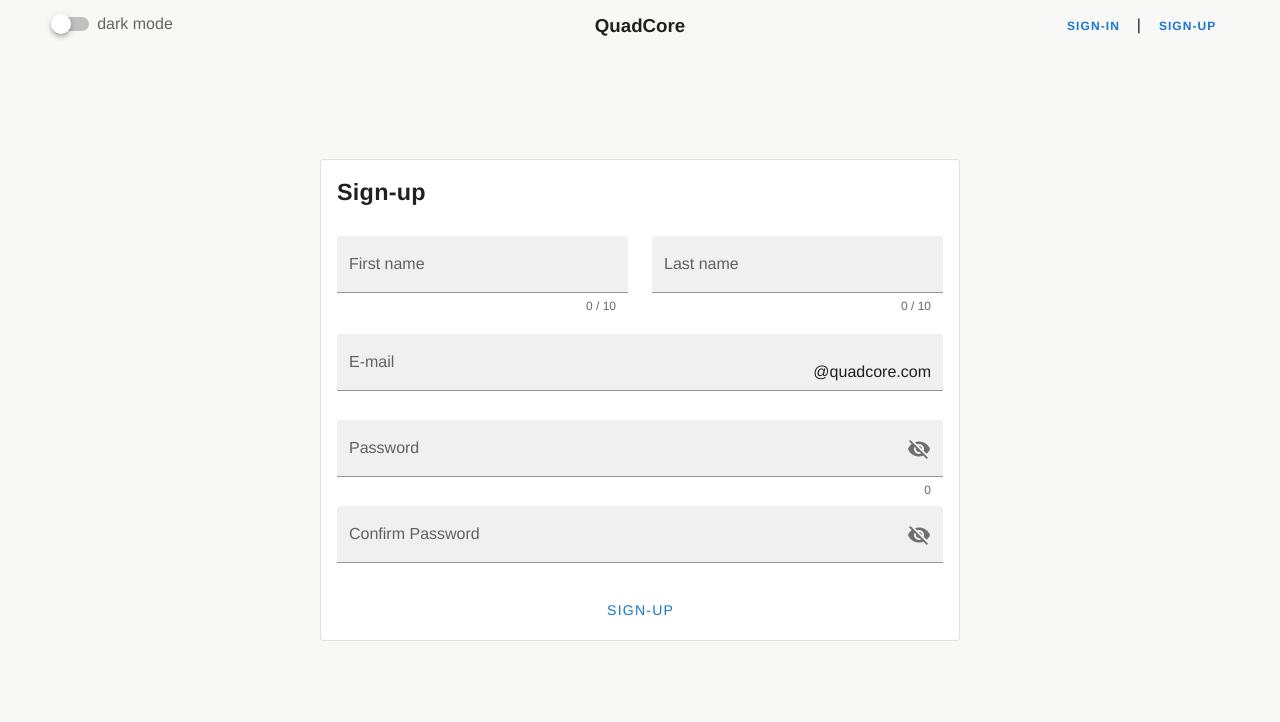
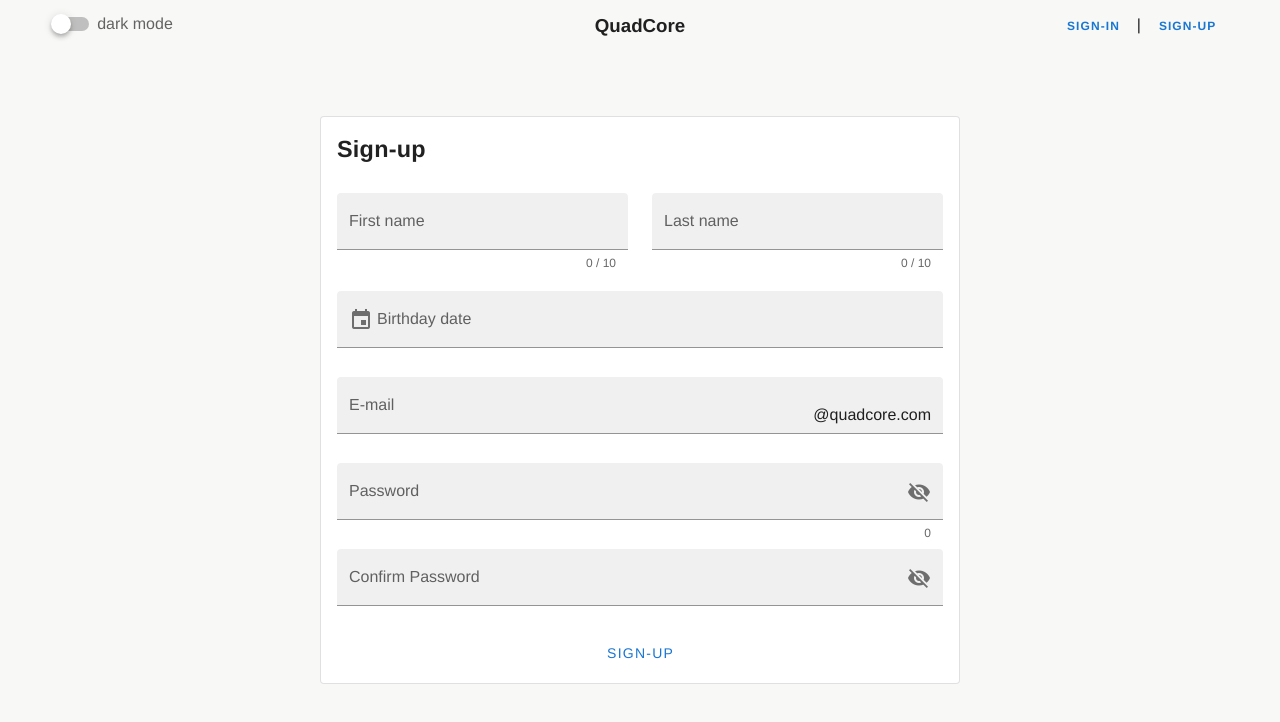
Before and after one commit to quadcore-alexu/email-service, a Vue app in the folder front-end/: page / in a window 1280 px wide. Both pictures are taken after a click on the button "SIGN-UP". Shown: the top 722 px of the page. Built offline with nearby package versions, Linux system fonts and the light colour scheme.

Commit message:
birthday in SignUp.vue

```diff
--- a/front-end/src/components/SignUp.vue
+++ b/front-end/src/components/SignUp.vue
@@ -27,6 +27,36 @@
                     required
                 ></v-text-field>
               </v-col>
+            </v-row>
+            <v-row>
+              <v-menu
+                  ref="menu"
+                  v-model="menu"
+                  :close-on-content-click="false"
+                  min-width="290px"
+                  offset-y
+                  transition="scale-transition"
+              >
+                <template v-slot:activator="{ on, attrs }">
+                  <v-text-field
+                      v-model="date"
+                      v-bind="attrs"
+                      v-on="on"
+                      :rules="[requiredRules]"
+                      filled
+                      label="Birthday date"
+                      prepend-inner-icon="mdi-calendar"
+                      readonly
+                  ></v-text-field>
+                </template>
+                <v-date-picker
+                    ref="picker"
+                    v-model="date"
+                    :max="new Date().toISOString().substr(0, 10)"
+                    min="1950-01-01"
+                    @change="save"
+                ></v-date-picker>
+              </v-menu>
             </v-row>
             <v-row>
               <v-text-field
@@ -89,6 +119,8 @@
       email: '',
       password: '',
       confirmPassword: '',
+      date: null,
+      menu: false,
       show1: false,
       show2: false,
       nameRules: v => v.length <= 10 || 'Name must be less than 10 characters',
@@ -99,7 +131,11 @@
       valid: true,
     }
   },
-
+  watch: {
+    menu(val) {
+      val && setTimeout(() => (this.$refs.picker.activePicker = 'YEAR'))
+    },
+  },
   methods: {
     signUp() {
       this.$refs.form.validate();
@@ -115,13 +151,16 @@
           this.valid = false;
         }
       }
-    }
+    },
+    save(date) {
+      this.$refs.menu.save(date)
+    },
+    deactivated() {
+      this.password = "";
+      this.confirmPassword = "";
+    },
   },
 
-  deactivated() {
-    this.password = "";
-    this.confirmPassword = "";
-  },
 
 }
 </script>
```
